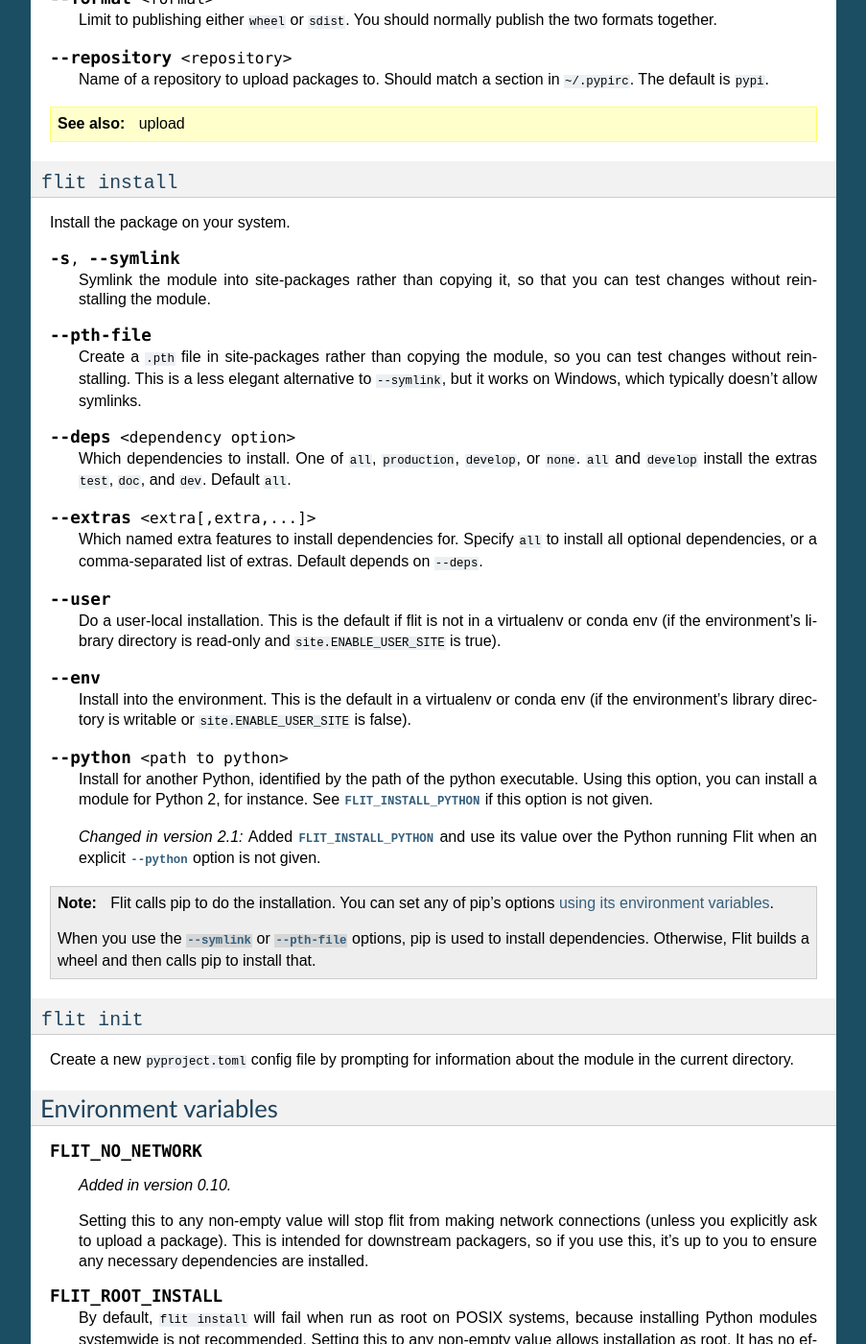
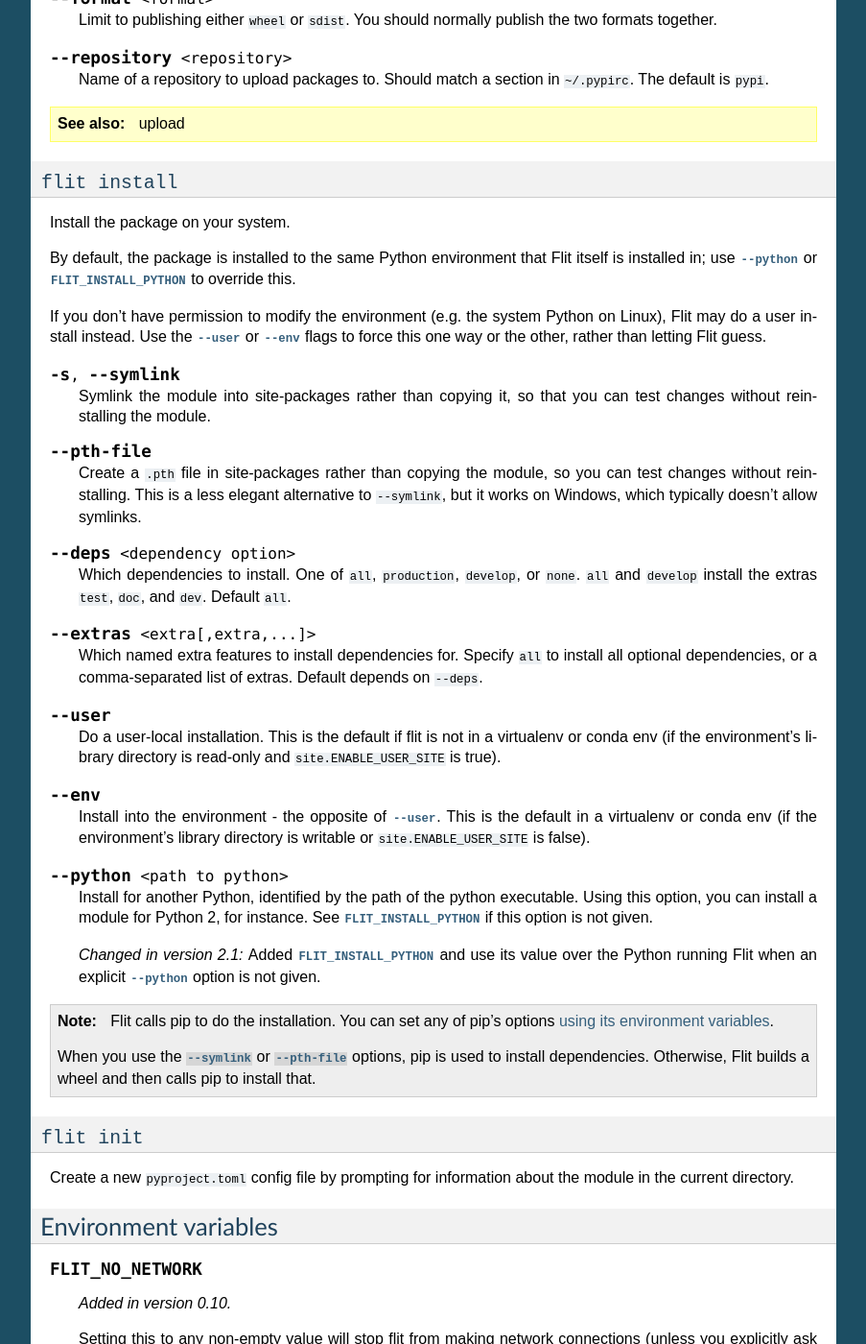
Before and after one commit to pypa/flit, a Sphinx documentation site: the page built from doc/cmdline.rst, in a window 1280 px wide and 1400 px high, scrolled down 692 px. Shown: the whole window at 96% size, without its empty margins (198-1101 px from the left). Built offline with Sphinx 7.4.7, drawn with Linux system fonts in a browser that asks for light colours; pages that are not in the unit, such as notebooks, are missing from menus.

Commit message:
Try to clarify how to control where packages are installed

```diff
--- a/doc/cmdline.rst
+++ b/doc/cmdline.rst
@@ -70,6 +70,15 @@
 
 Install the package on your system.
 
+By default, the package is installed to the same Python environment that Flit
+itself is installed in; use :option:`--python` or :envvar:`FLIT_INSTALL_PYTHON`
+to override this.
+
+If you don't have permission to modify the environment (e.g. the system Python
+on Linux), Flit may do a user install instead. Use the :option:`--user` or
+:option:`--env` flags to force this one way or the other, rather than letting
+Flit guess.
+
 .. option:: -s, --symlink
 
    Symlink the module into site-packages rather than copying it, so that you
@@ -102,9 +111,9 @@
 
 .. option:: --env
 
-   Install into the environment. This is the default in a virtualenv or conda
-   env (if the environment's library directory is writable or
-   ``site.ENABLE_USER_SITE`` is false).
+   Install into the environment - the opposite of :option:`--user`.
+   This is the default in a virtualenv or conda env (if the environment's
+   library directory is writable or ``site.ENABLE_USER_SITE`` is false).
 
 .. option:: --python <path to python>
 
```
